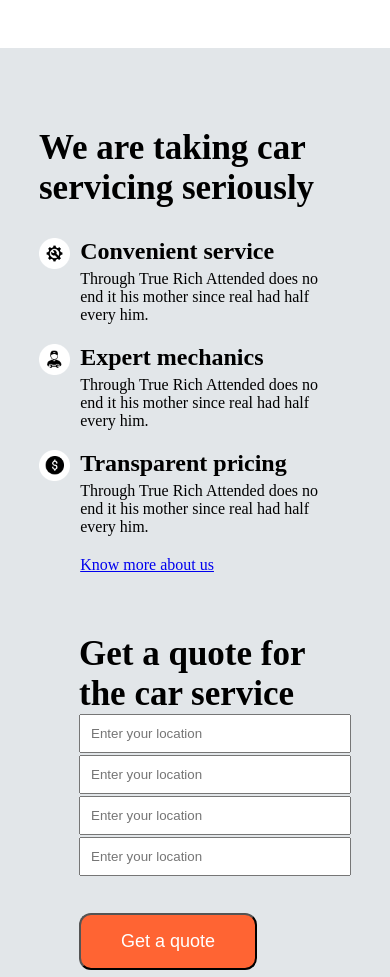
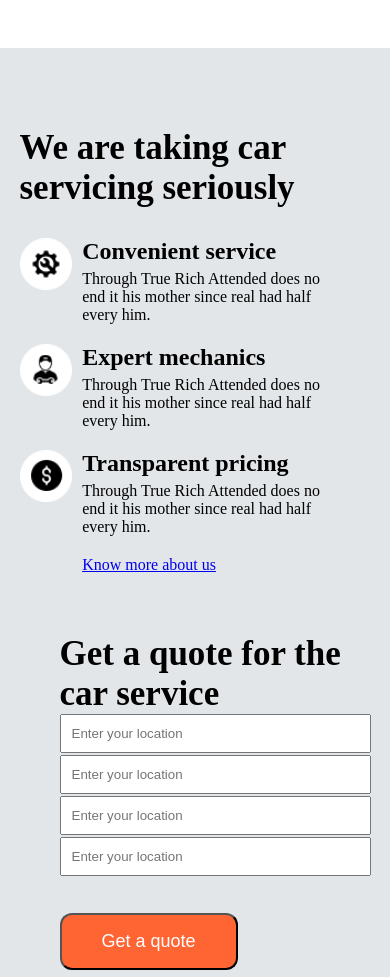
Before and after one commit to MariamTass/kodecamp-finsweet, a plain HTML site: page index.html in a window 390 px wide. Shown: the part 1020-1997 px from the top of the page. Drawn offline with Linux system fonts and the light colour scheme.

Commit message:
ch: worked on responsiveness for tablet

```diff
--- a/css/style.css
+++ b/css/style.css
@@ -146,6 +146,10 @@
 
                                         #quote-section .left-section .text-box {
                                             width: 60%;
+                                        }
+
+                                        .justify-between {
+                                            justify-content: space-between;
                                         }
 
                                         #quote-section .left-section .text-box h5 {
@@ -455,3 +459,34 @@
                                                 padding-top: 30px;
                                             }
                                         }
+
+                                        @media (max-width: 769px) {
+                                            .container {
+                                                width: 90%;
+                                            }
+                                            .road-assistance {
+                                                display: none;
+                                            }
+                                            .text-section h1,
+                                            #quote-section .left-section h2,
+                                            #quote-section .right-form-section h3,
+                                            #process-section .left-quote h2 {
+                                                font-size: 35px;
+                                            }
+                                            #process-section {
+                                                justify-content: space-between;
+                                            }
+                                            #quote-section .left-section .image-box {
+                                                width: 15%;
+                                            }
+                                            #quote-section .left-section .text-box {
+                                                width: 70%;
+                                            }
+                                            #offer-section h2 {
+                                                font-size: 35px;
+                                            }
+                                            #offer-section .offers .offer-box {
+                                                width: 32.6%;
+                                                margin-bottom: 8px;
+                                            }
+                                        }
--- a/index.html
+++ b/index.html
@@ -68,7 +68,7 @@
     </section>
     <section id="quote-section">
         <div class="container">
-            <div class="flex flex-sm-column">
+            <div class="flex flex-sm-column justify-between">
                 <div class="left-section">
                     <h2>We are taking car <br> servicing seriously</h2>
                     <ul>
```
